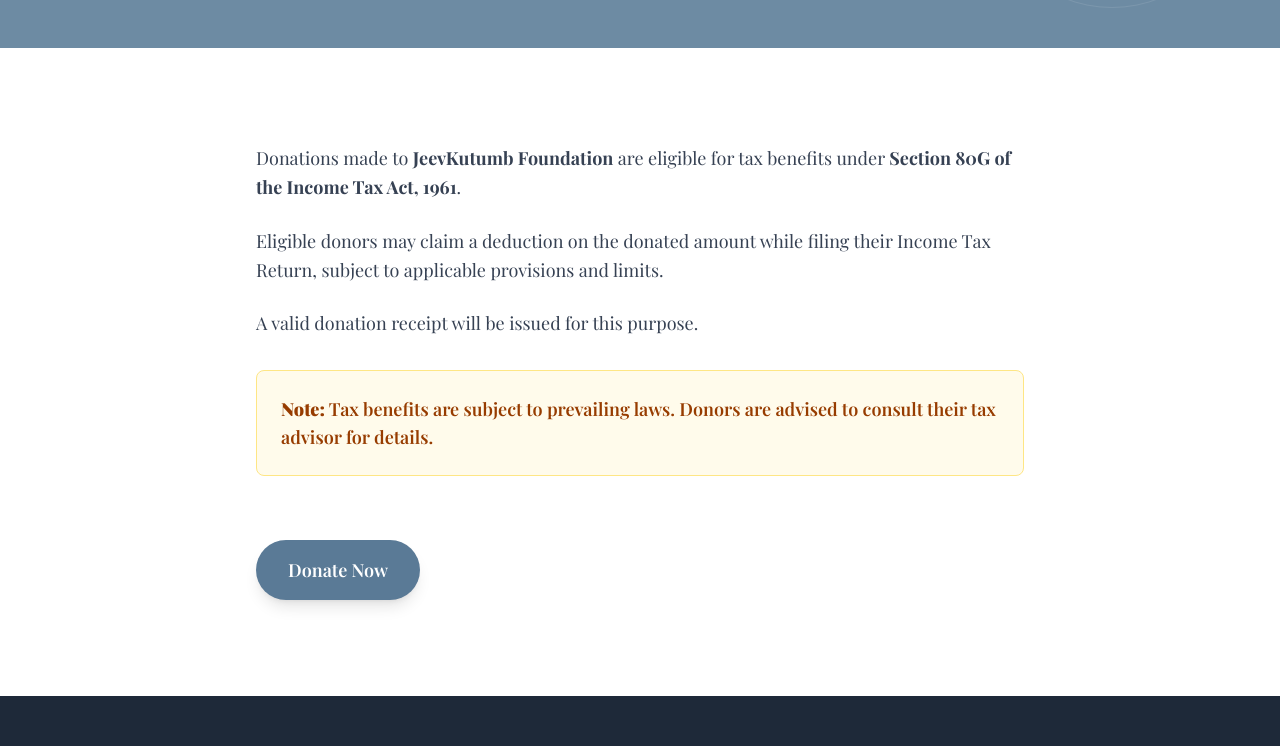
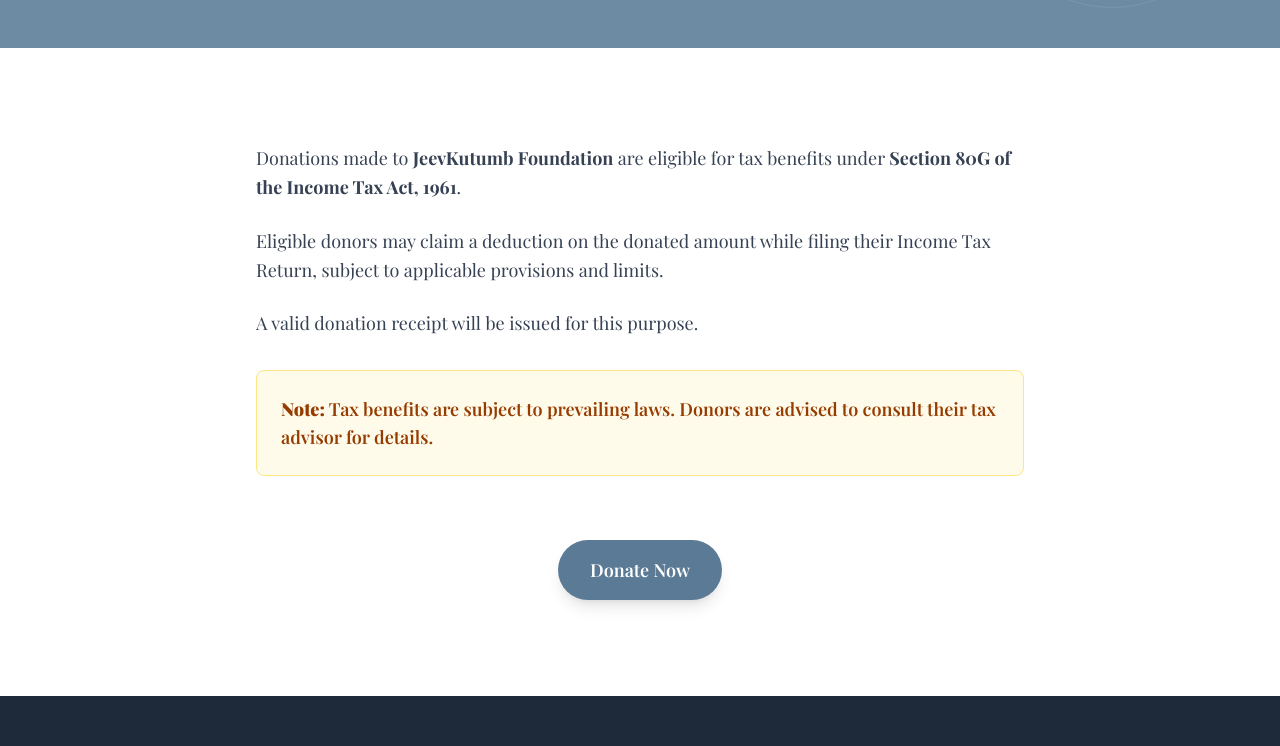
Before and after one commit to ATZ-devs/ngo, a Next.js app: page /tax-savings in a window 1280 px wide. Shown: the part 375-1121 px from the top of the page. Built offline with nearby package versions, Linux system fonts and the light colour scheme; a web font is replaced by a local one.

Commit message:
style: center align action buttons in tax-savings page layout

```diff
--- a/app/tax-savings/page.tsx
+++ b/app/tax-savings/page.tsx
@@ -41,7 +41,7 @@
               </div>
             </div>
 
-            <div className="pt-8 flex flex-col sm:flex-row gap-4">
+            <div className="pt-8 flex flex-col sm:flex-row gap-4 justify-center">
               <Link
                 href="/donate#donation-form"
                 className="inline-flex items-center justify-center px-8 py-4 bg-[#5a7a96] text-white font-semibold rounded-full text-lg hover:bg-[#4a6a86] transition-all duration-200 shadow-lg"
```
